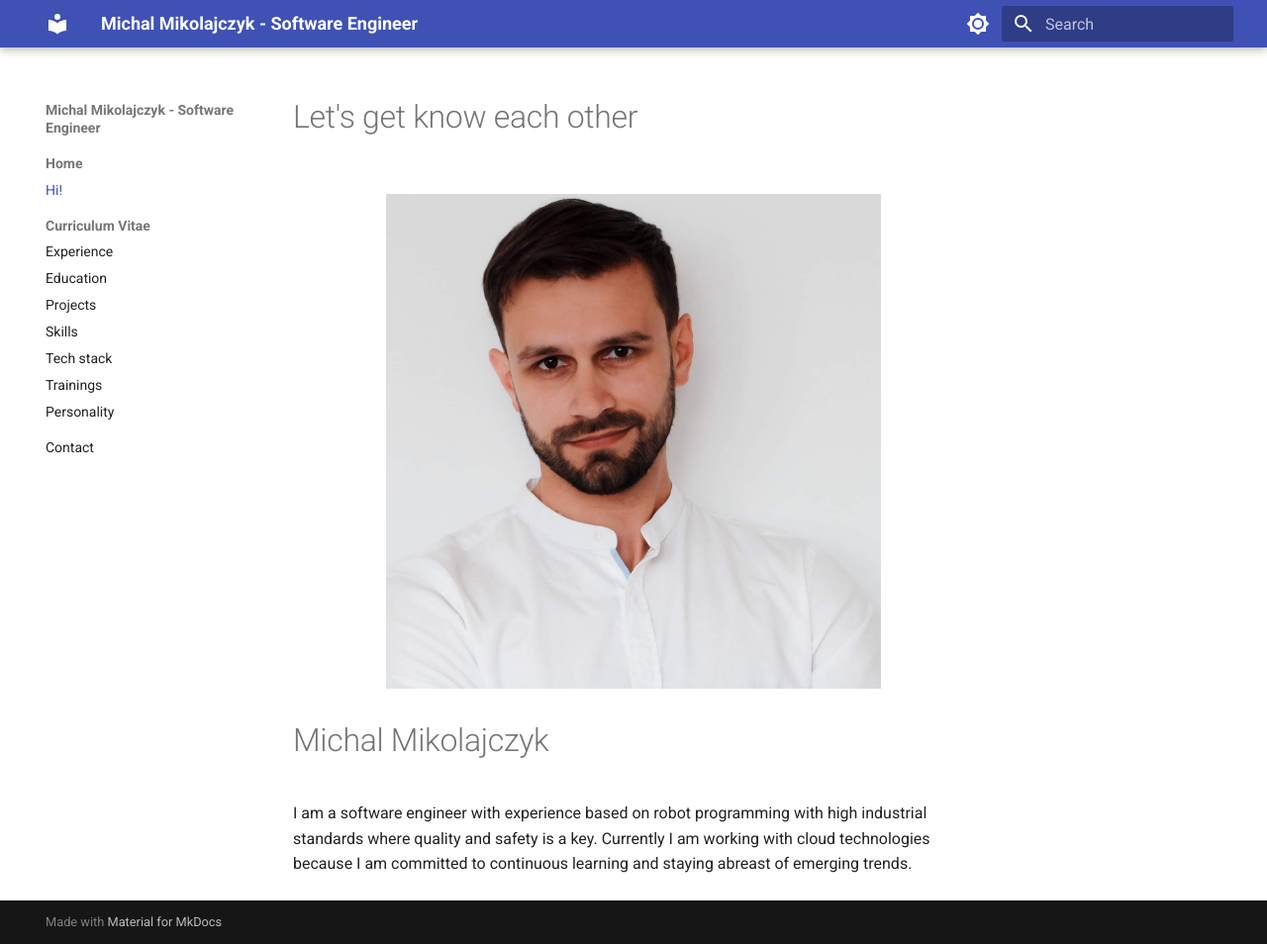
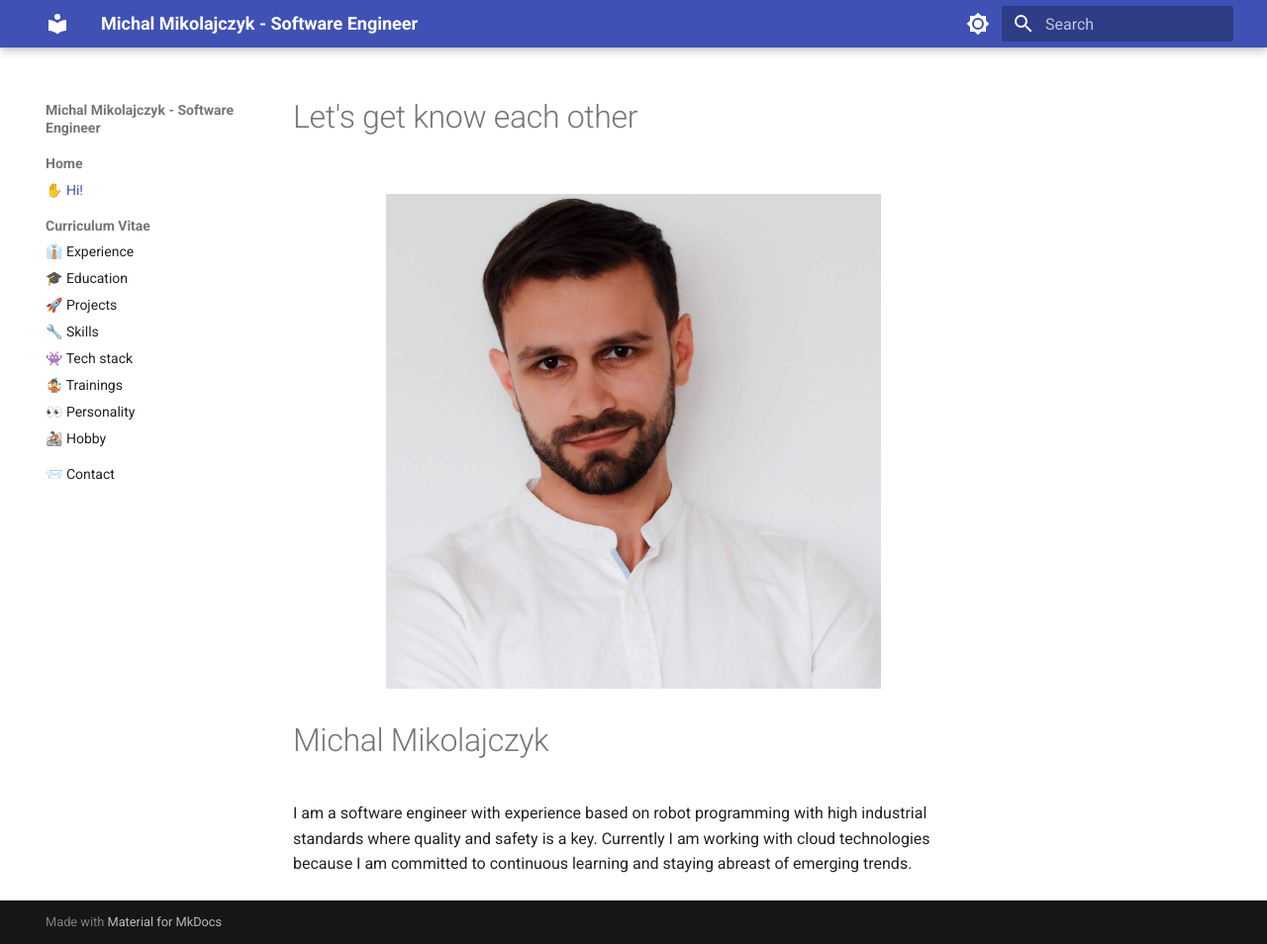
Before and after one commit to mic-mikolajczyk/cv, an MkDocs documentation site: the page built from docs/index.md, in a window 1280 px wide and 954 px high. Shown: the whole window at 99% size. Built offline with MkDocs 1.6.1 and Material for MkDocs 9.7.7, drawn with Linux system fonts in a browser that asks for light colours; some of the changed lines change nothing that is shown.

Commit message:
emoji in menu

```diff
--- a/mkdocs.yml
+++ b/mkdocs.yml
@@ -30,13 +30,14 @@ markdown_extensions:
 
 nav:
   - Home:
-    - Hi!: index.md
+    - ✋ Hi!: index.md
   - Curriculum Vitae:
-    - Experience: experience.md
-    - Education: education.md
-    - Projects: projects.md
-    - Skills: skills.md
-    - Tech stack: tech_stack.md
-    - Trainings: trainings.md
-    - Personality: personality.md
-  - Contact: contact.md
+    - 👔 Experience: experience.md
+    - 🎓 Education: education.md
+    - 🚀 Projects: projects.md
+    - 🔧 Skills: skills.md
+    - 👾 Tech stack: tech_stack.md
+    - 🤹 Trainings: trainings.md
+    - 👀 Personality: personality.md
+    - 🚵 Hobby: hobby.md
+  - 📨 Contact: contact.md
```
